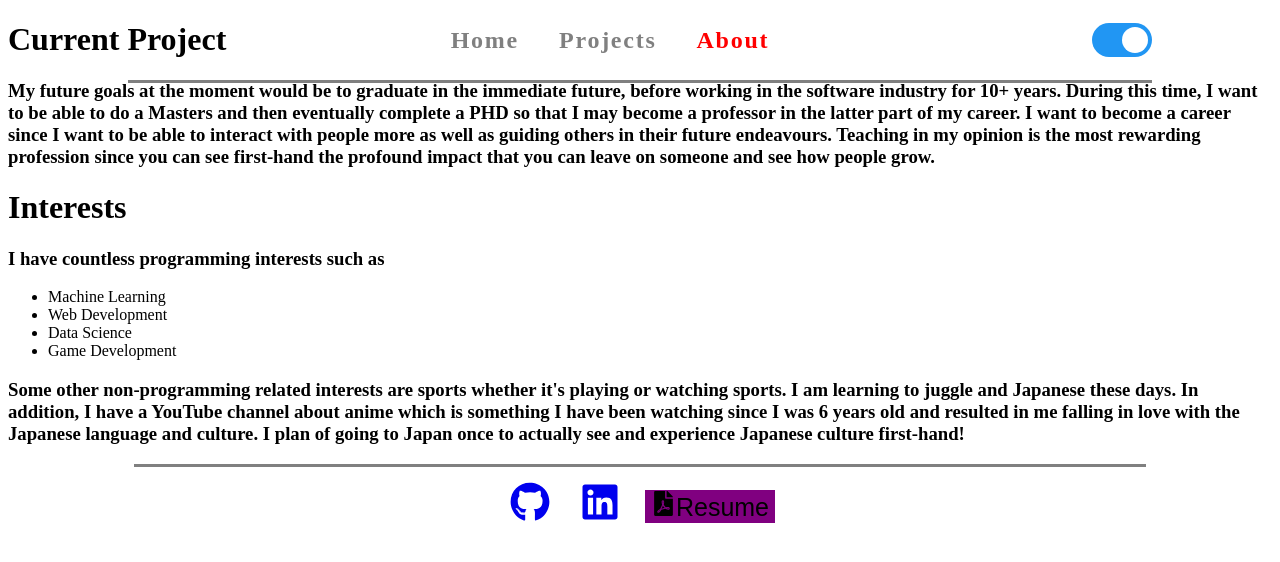
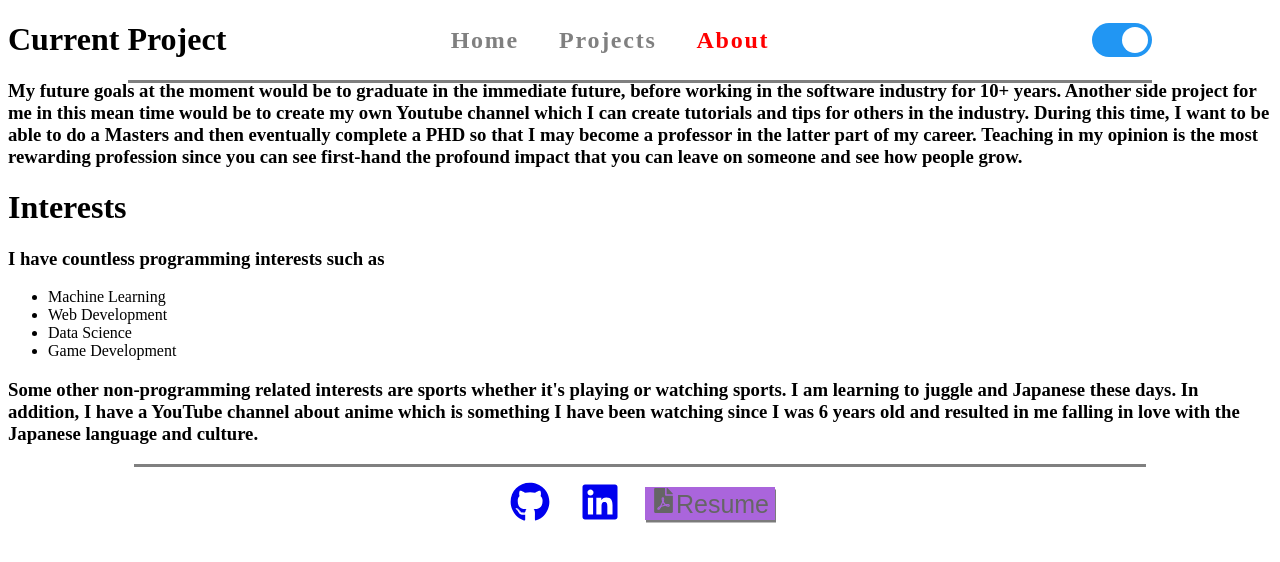
Before and after one commit to afzalch/Personal-Portfolio, a Gatsby site: page /about in a window 1280 px wide. Built offline with nearby package versions, Linux system fonts and the light colour scheme; Gatsby itself is replaced by a stand-in of ours.

Commit message:
Aligning footer

```diff
--- a/src/components/footer.js
+++ b/src/components/footer.js
@@ -24,11 +24,18 @@ const socialStyle = {
 
 const buttonStyle = {
   fontSize: "25px",
-  margin: "10px",
+  margin: "10px 10px",
   color: "black",
-  backgroundColor: "purple",
-  border: "none"
+  backgroundColor: "#7200c6",
+  border: "none",
+  opacity: 0.6,
+  boxShadow: "1px 2.5px #252525",
+  verticalAlign: "middle",
 };
+
+const resume = {
+  paddingBottom: "0.6%",
+}
 
 export default () => (
   <FooterWrapper>
@@ -38,7 +45,7 @@ export default () => (
     <a href="https://www.linkedin.com/in/afzal-chishti/" style={socialStyle}>
       <FaLinkedin />
     </a>
-    <a href={Resume} target="_blank" rel="nofollow noopener noreferrer">
+    <a href={Resume} target="_blank" rel="nofollow noopener noreferrer" style={resume}>
       <button style={buttonStyle}>
         <FaFilePdf/>
         Resume
--- a/src/pages/about.js
+++ b/src/pages/about.js
@@ -7,7 +7,7 @@ export default () => (
     <Navbar/>
     <div className="content">
       <h1>Current Project</h1>
-      <h3>My future goals at the moment would be to graduate in the immediate future, before working in the software industry for 10+ years. During this time, I want to be able to do a Masters and then eventually complete a PHD so that I may become a professor in the latter part of my career. I want to become a career since I want to be able to interact with people more as well as guiding others in their future endeavours. Teaching in my opinion is the most rewarding profession since you can see first-hand the profound impact that you can leave on someone and see how people grow.</h3>
+      <h3>My future goals at the moment would be to graduate in the immediate future, before working in the software industry for 10+ years. Another side project for me in this mean time would be to create my own Youtube channel which I can create tutorials and tips for others in the industry. During this time, I want to be able to do a Masters and then eventually complete a PHD so that I may become a professor in the latter part of my career. Teaching in my opinion is the most rewarding profession since you can see first-hand the profound impact that you can leave on someone and see how people grow.</h3>
       <h1>Interests</h1>
       <h3>I have countless programming interests such as</h3>
       <ul>
@@ -16,7 +16,7 @@ export default () => (
         <li>Data Science</li>
         <li>Game Development</li>
       </ul>
-      <h3>Some other non-programming related interests are sports whether it's playing or watching sports. I am learning to juggle and Japanese these days. In addition, I have a YouTube channel about anime which is something I have been watching since I was 6 years old and resulted in me falling in love with the Japanese language and culture. I plan of going to Japan once to actually see and experience Japanese culture first-hand! </h3>
+      <h3>Some other non-programming related interests are sports whether it's playing or watching sports. I am learning to juggle and Japanese these days. In addition, I have a YouTube channel about anime which is something I have been watching since I was 6 years old and resulted in me falling in love with the Japanese language and culture. </h3>
     </div>
     <Footer/>
   </div>
--- a/src/pages/projects.js
+++ b/src/pages/projects.js
@@ -9,12 +9,10 @@ const SecondPage = () => (
     <div className="content">
       <Project title="Laser Defender" img="/images/laser-defender.jpg" tags={['game-dev','unity', 'C#']} link="https://github.com/afzalch/LaserDefender" />
       <Project title="DS-Algorithms" img="/images/ds.jpg"  tags={['documentation', 'data-structures', 'algorithms']} link="https://github.com/afzalch/DS-Algorithms"/>
-      <Project title="Pang" img="/images/ds.jpg"  tags={['game-dev', 'openGL', 'C++']} link="https://github.com/afzalch/Pang"/>
       <Project title="Blog App" img="/images/ds.jpg"  tags={['web-dev', 'openGL', 'JavaScript', 'Node', 'Express', 'MongoDB']} link="https://github.com/afzalch/Blog-App"/>
-      <Project title="Paint" img="/images/ds.jpg"  tags={['application', 'openGL', 'C++']} link="https://github.com/afzalch/Pang"/>
       <Project title="CS-Topics" img="/images/ds.jpg"  tags={['documentation', 'security', 'notes']} link="https://github.com/afzalch/CS-Topics"/>
       <Project title="Personal Portfolio" img="/images/ds.jpg"  tags={['web-dev', 'Gatsby', 'React']} link="https://github.com/afzalch/Personal-Portfolio"/>
-
+      <Project title="Pang" img="/images/pang.jpg"  tags={['game-dev', 'openGL', 'C++']} link="https://github.com/afzalch/Pang"/>
     </div>
     <Footer/>
   </div>
--- a/src/styles/styles.scss
+++ b/src/styles/styles.scss
@@ -33,6 +33,9 @@ body.light{
     h1 {
         color: $heading-color;
     }
+    button {
+        opacity: 1;
+    }
 }
 
 .container {
```
